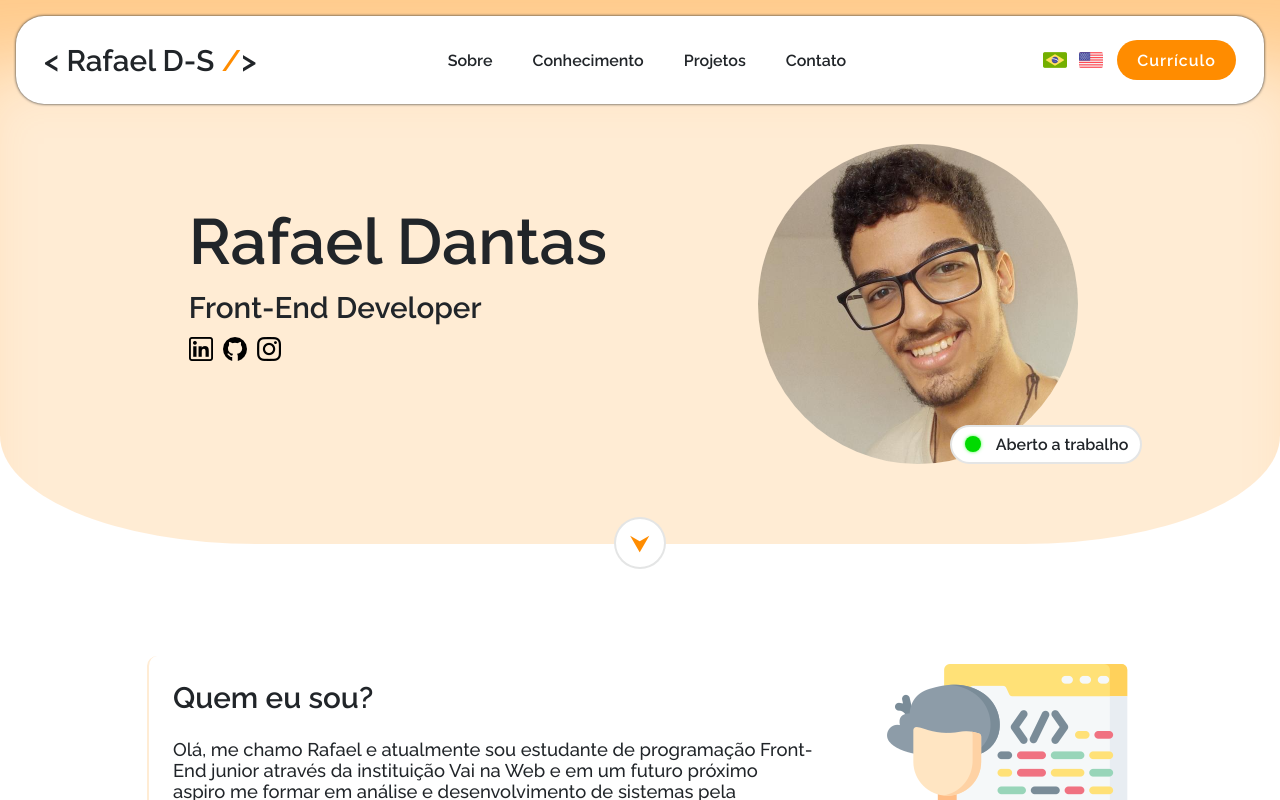
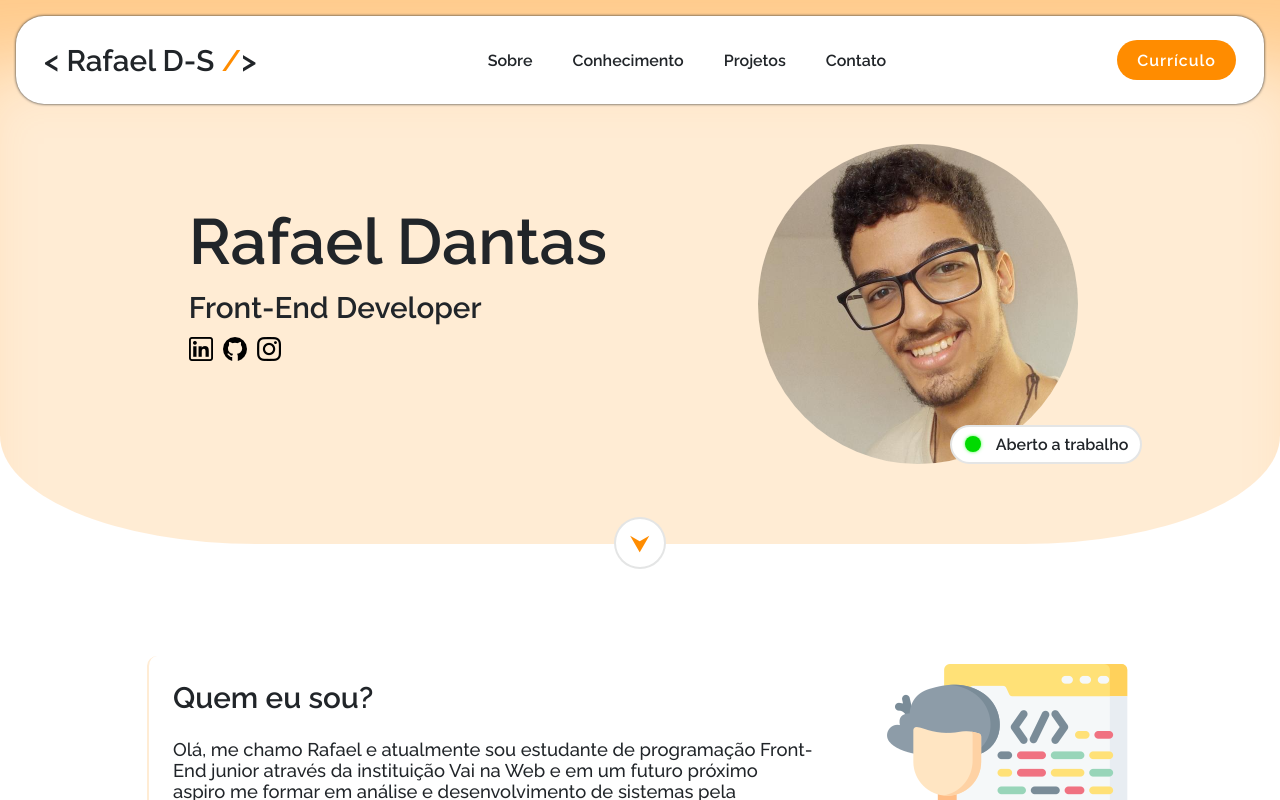
Before and after one commit to RafaelD-S/Portifolio, a React (Vite) app: page / in a window 1280 px wide. Shown: the top 800 px of the page. Built offline with nearby package versions, Linux system fonts and the light colour scheme.

Commit message:
comentar a mudança de lingua para ser desenvolvida

```diff
--- a/src/components/header/header.jsx
+++ b/src/components/header/header.jsx
@@ -45,10 +45,10 @@ export default function Header() {
                     </ul>
                 </S.Nav>
                 <S.AreaCurriculo>
-                    <figure>
+                    {/* <figure>
                         <S.Icone src={Pt} alt="português" />
                         <S.Icone src={Eng} alt="english" />
-                    </figure>
+                    </figure> */}
                     <S.Curriculo href="../public/CURRÍCULO_RAFAEL_DANTAS_SILVA.pdf" target='blank_'>
                         Currículo
                     </S.Curriculo>
```
